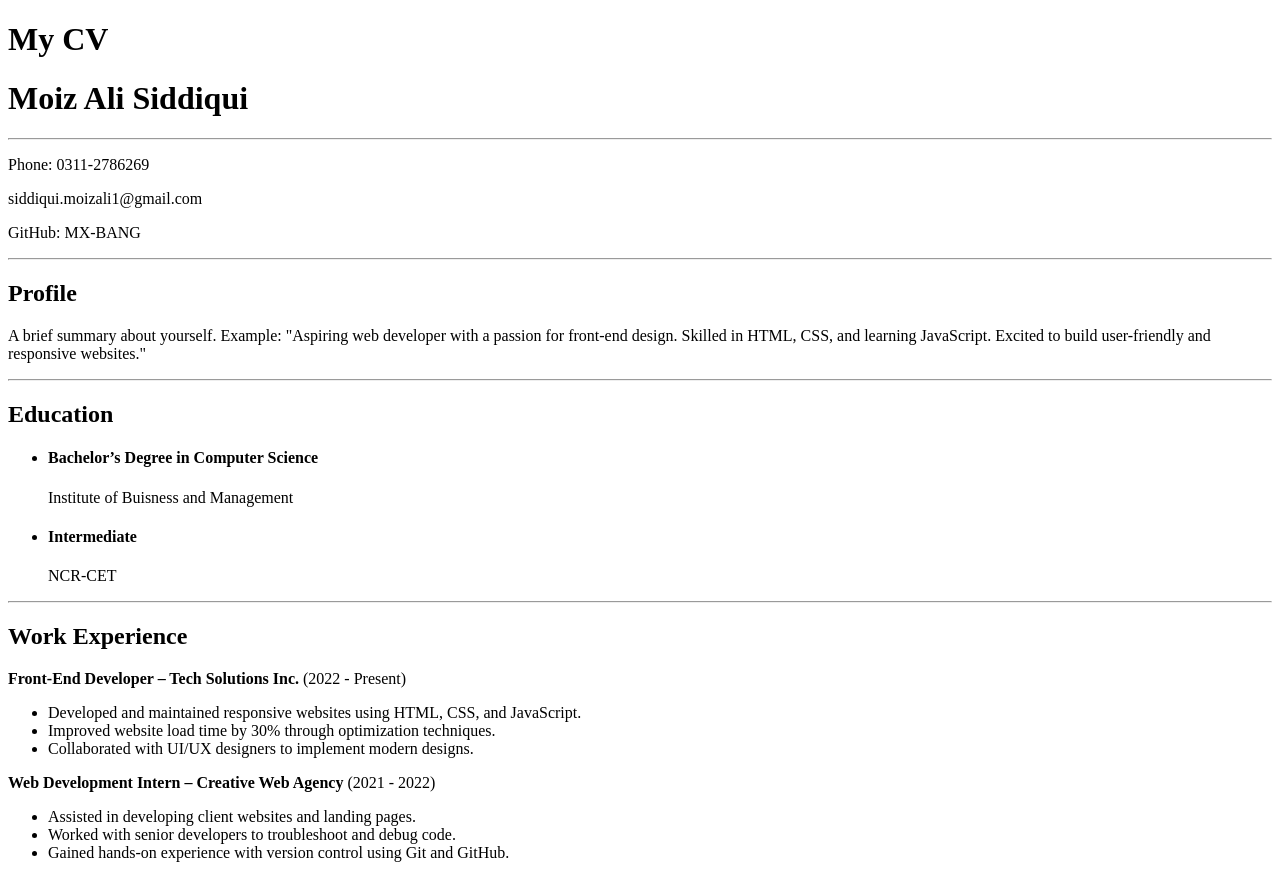
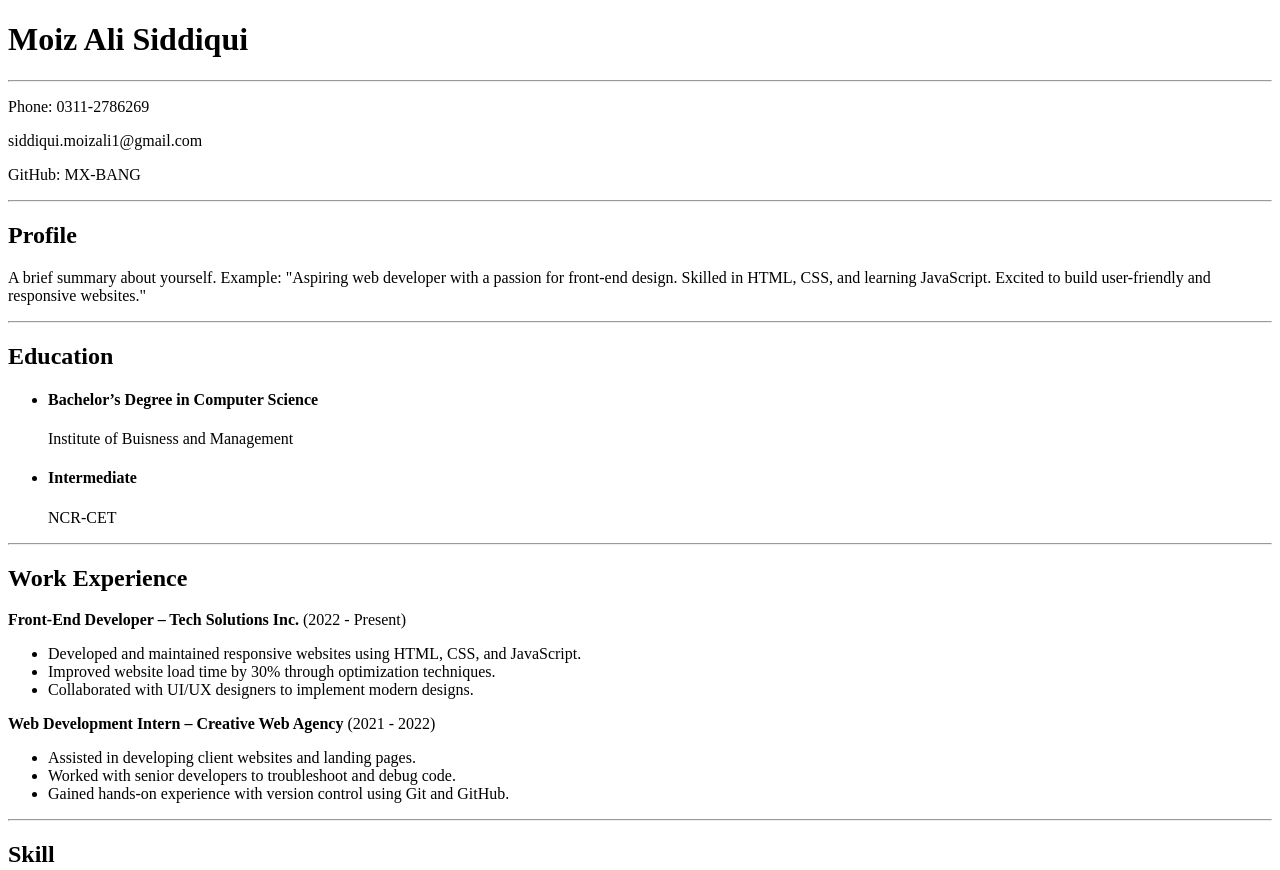
Before and after one commit to MX-BANG/HTML-CSS-Projects, a plain HTML site: page My_First_Project_CV/index.html in a window 1280 px wide. Shown: the top 870 px of the page. Drawn offline with Linux system fonts and the light colour scheme.

Commit message:
This is my First Project of HTML

```diff
--- a/My_First_Project_CV/index.html
+++ b/My_First_Project_CV/index.html
@@ -6,7 +6,6 @@
     <title>My CV</title>
 </head>
 <body>
-    <h1><b>My CV</b></h1>
     <!-- Header of the CV -->
     <header>
     <h1><b>Moiz Ali Siddiqui</b></h1>
```
